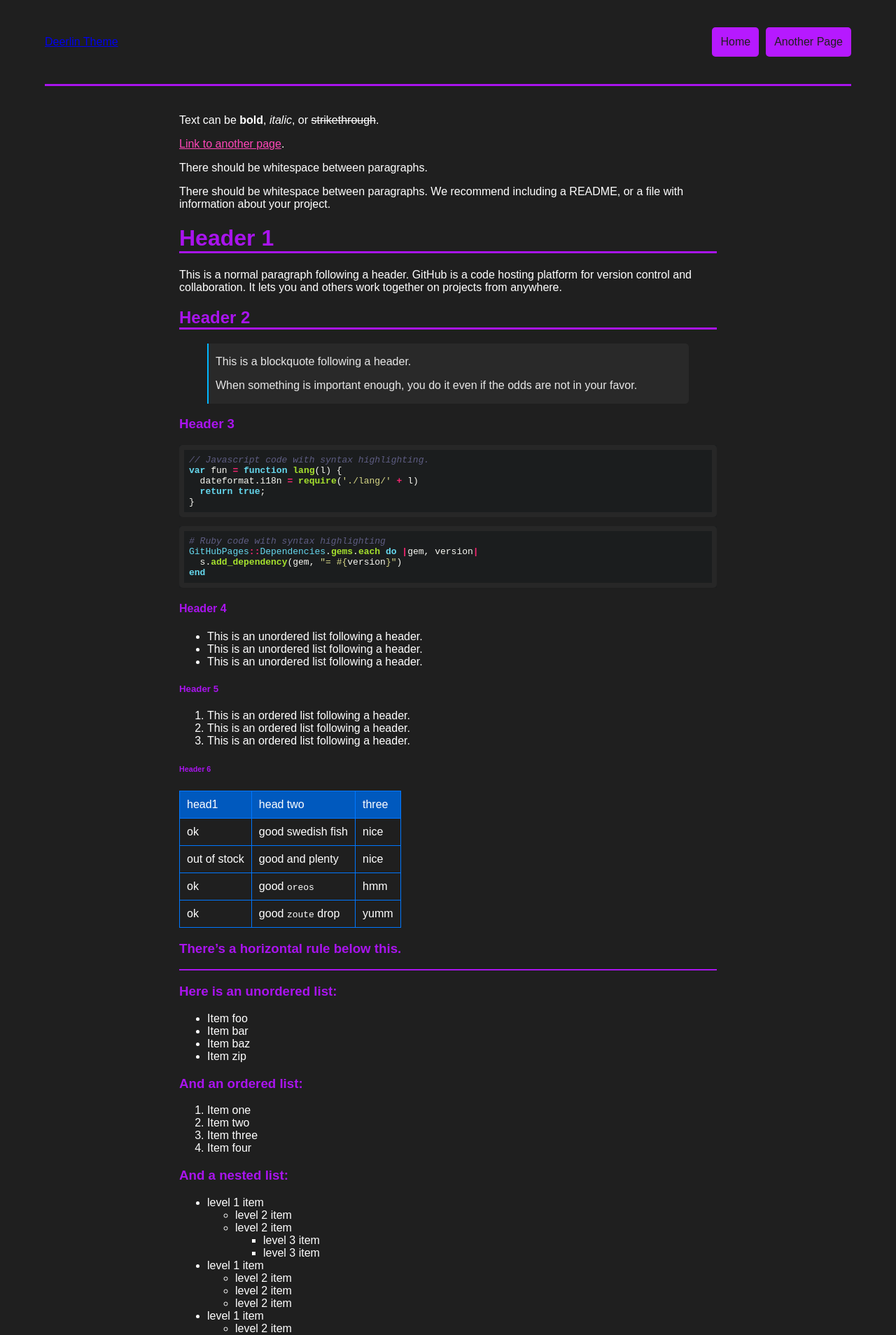
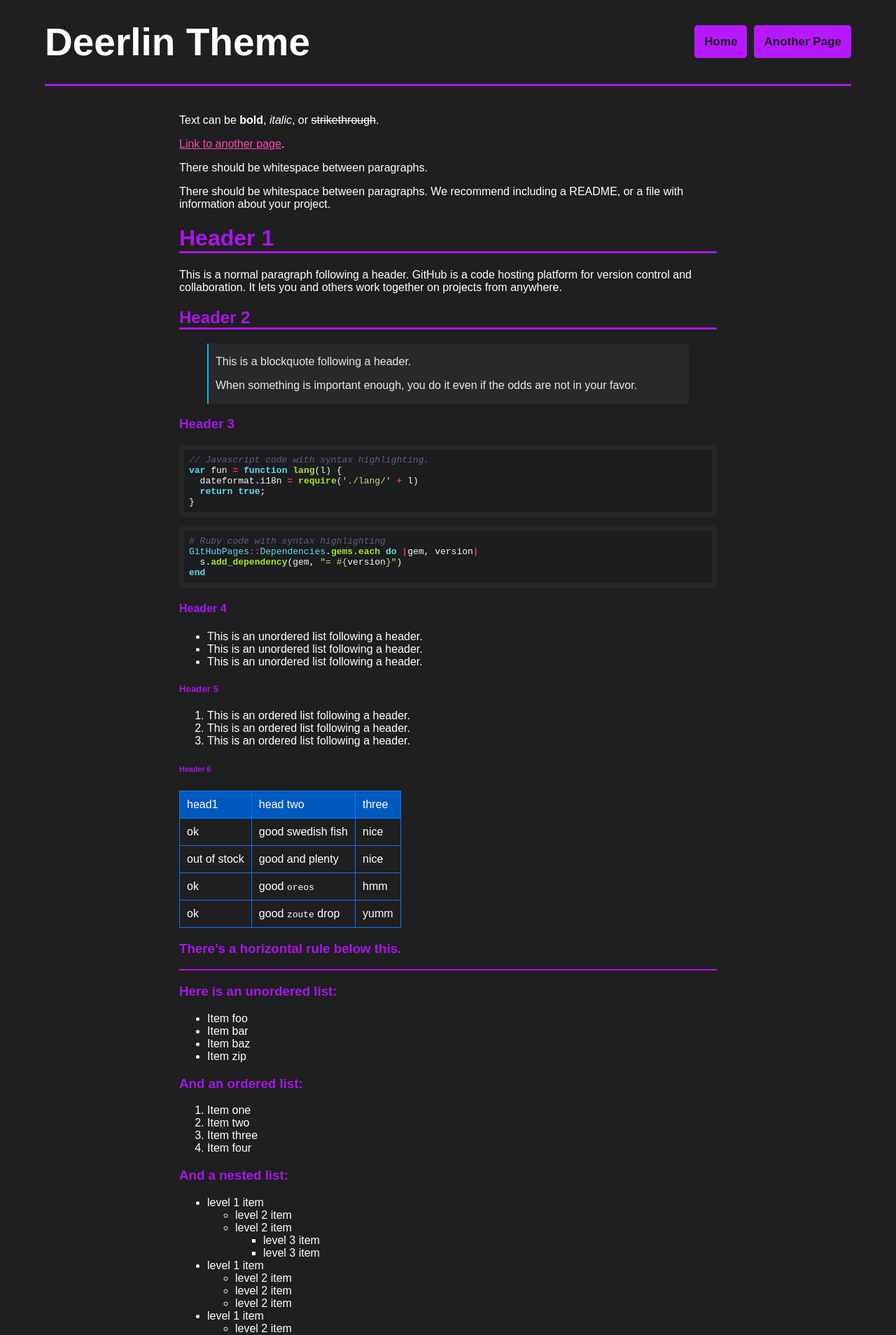
Before and after one commit to nashiradeer/deerlin-for-jekyll, a Jekyll site: the page built from index.md, in a window 1280 px wide. Shown: the top 1908 px of the page at 70% size. Built offline with Jekyll 4.4.1, drawn with Linux system fonts in a browser that asks for light colours.

Commit message:
Finalize header rewrite

```diff
--- a/_includes/mobile-navbar.html
+++ b/_includes/mobile-navbar.html
@@ -1,6 +1,6 @@
 <script>
     function toggleNavbar() {
-        var navbar = document.getElementById('navbar').style;
+        var navbar = document.querySelector("nav").style;
 
         if (!navbar.display || navbar.display == "none")
             navbar.display = "block";
--- a/_includes/stylesheets.html
+++ b/_includes/stylesheets.html
@@ -1,6 +1,6 @@
 <link rel="stylesheet" type="text/css" media="screen" href="{{ '/assets/css/style.css?v=' | append: site.github.build_revision | relative_url }}">
-<link rel="stylesheet" media="screen and (max-width: 1000px)" href="{{ '/assets/css/mobile.css?v=' | append: site.github.build_revision | relative_url }}">
-<link rel="stylesheet" media="screen and (min-width: 1001px)" href="{{ '/assets/css/desktop.css?v=' | append: site.github.build_revision | relative_url }}">
+<link rel="stylesheet" media="screen and (max-width: 830px)" href="{{ '/assets/css/mobile.css?v=' | append: site.github.build_revision | relative_url }}">
+<link rel="stylesheet" media="screen and (min-width: 831px)" href="{{ '/assets/css/desktop.css?v=' | append: site.github.build_revision | relative_url }}">
 
 {% if site.deprecated-features.enabled and site.deprecated-features.source-sans-pro %}
 <link rel="preconnect" href="https://fonts.googleapis.com">
--- a/_sass/deerlin-common.scss
+++ b/_sass/deerlin-common.scss
@@ -1,10 +1,10 @@
-@media only screen and (min-width: 1001px) {
+@media only screen and (min-width: 831px) {
     .mobile-only {
         display: none;
     }
 }
 
-@media only screen and (max-width: 1000px) {
+@media only screen and (max-width: 830px) {
     .desktop-only {
         display: none;
     }
--- a/_sass/deerlin-desktop.scss
+++ b/_sass/deerlin-desktop.scss
@@ -13,15 +13,32 @@ header {
     border-bottom: 3px solid var(--title-color);
 }
 
+// Deprecated
+header #title img {
+    max-width: 40%;
+    max-height: 70%;
+    margin-right: 30px;
+}
+
+header #title a {
+    color: var(--font-color);
+    margin-right: 30px;
+    font-size: 55px;
+    font-weight: bolder;
+    text-decoration: none;
+    white-space: nowrap;
+}
+
 nav {
-    width: 70%;
+    max-width: 70%;
     height: 100%;
     overflow-x: auto;
 }
 
-nav ul {
+#navbar {
     padding: 0;
     margin: 0;
+    width: fit-content;
     height: 100%;
     display: flex;
     justify-content: right;
@@ -30,24 +47,33 @@ nav ul {
     flex-wrap: nowrap;
 }
 
-nav ul li {
+#navbar li {
     margin-left: 10px;
     padding: 12px 0;
     list-style: none;
-    background-color: var(--navbar-background-color);
-    border-radius: 5px;
     height: fit-content;
 }
 
-nav ul li:first-child {
+#navbar li:first-child {
     margin-left: 0;
 }
 
-nav ul li a {
+#navbar li a {
     color: var(--background-color);
+    font-size: 17px;
+    font-weight: 600;
+    background-color: var(--navbar-background-color);
+    border: 2px solid var(--navbar-background-color);
+    border-radius: 5px;
     padding: 12px;
     box-sizing: border-box;
     text-decoration: none;
+    white-space: nowrap;
+}
+
+#navbar li a:hover {
+    color: var(--navbar-background-color);
+    background-color: var(--background-color);
 }
 
 // <footer>
--- a/_sass/deerlin-mobile.scss
+++ b/_sass/deerlin-mobile.scss
@@ -14,7 +14,60 @@ div.highlight {
 }
 
 // <header>
+header #title {
+    display: flex;
+    align-items: center;
+    justify-content: space-between;
+    border-bottom: 3px solid var(--title-color);
+}
 
+header #title a {
+    font-size: 35px;
+    color: var(--font-color);
+    text-decoration: none;
+    font-weight: 800;
+    white-space: nowrap;
+    overflow: hidden;
+    margin: auto 3% auto 0;
+}
+
+header #menu-btn {
+    margin-bottom: -1px;
+    padding: 10px 12px;
+    border-right: 3px solid var(--title-color);
+}
+
+header #menu-btn div {
+    width: 40px;
+    height: 5px;
+    background-color: var(--navbar-menubtn-color);
+    margin: 8px 0;
+}
+
+nav {
+    display: none;
+}
+
+nav ul {
+    padding: 0;
+    margin: 0;
+}
+
+nav li {
+    margin-top: 4px;
+    background-color: var(--title-color);
+    list-style: none;
+}
+
+nav a {
+    padding: 16px 3%;
+    font-weight: 600;
+    font-size: 25px;
+    text-decoration: none;
+    width: 94%;
+    color: var(--background-color);
+    display: block;
+}
 
 // <footer>
 footer {
```
